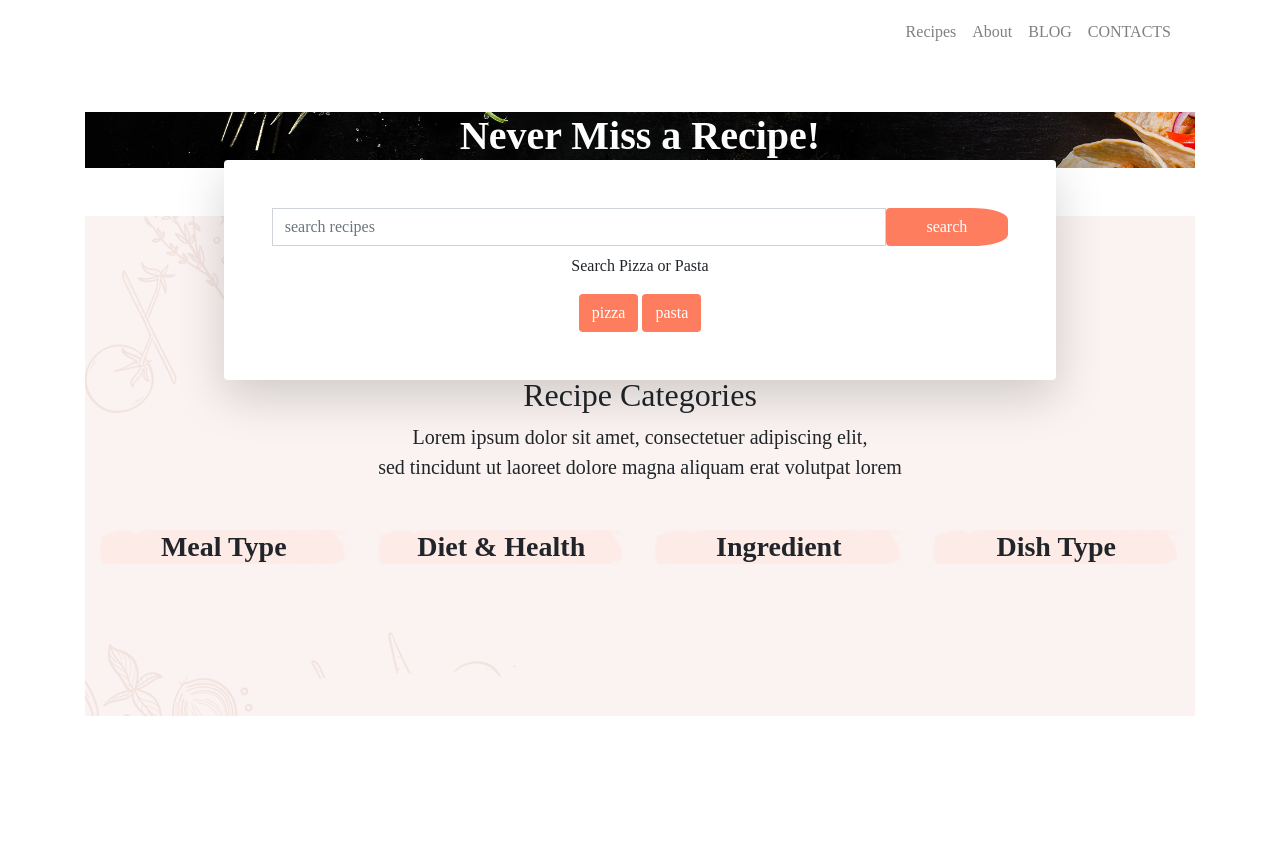
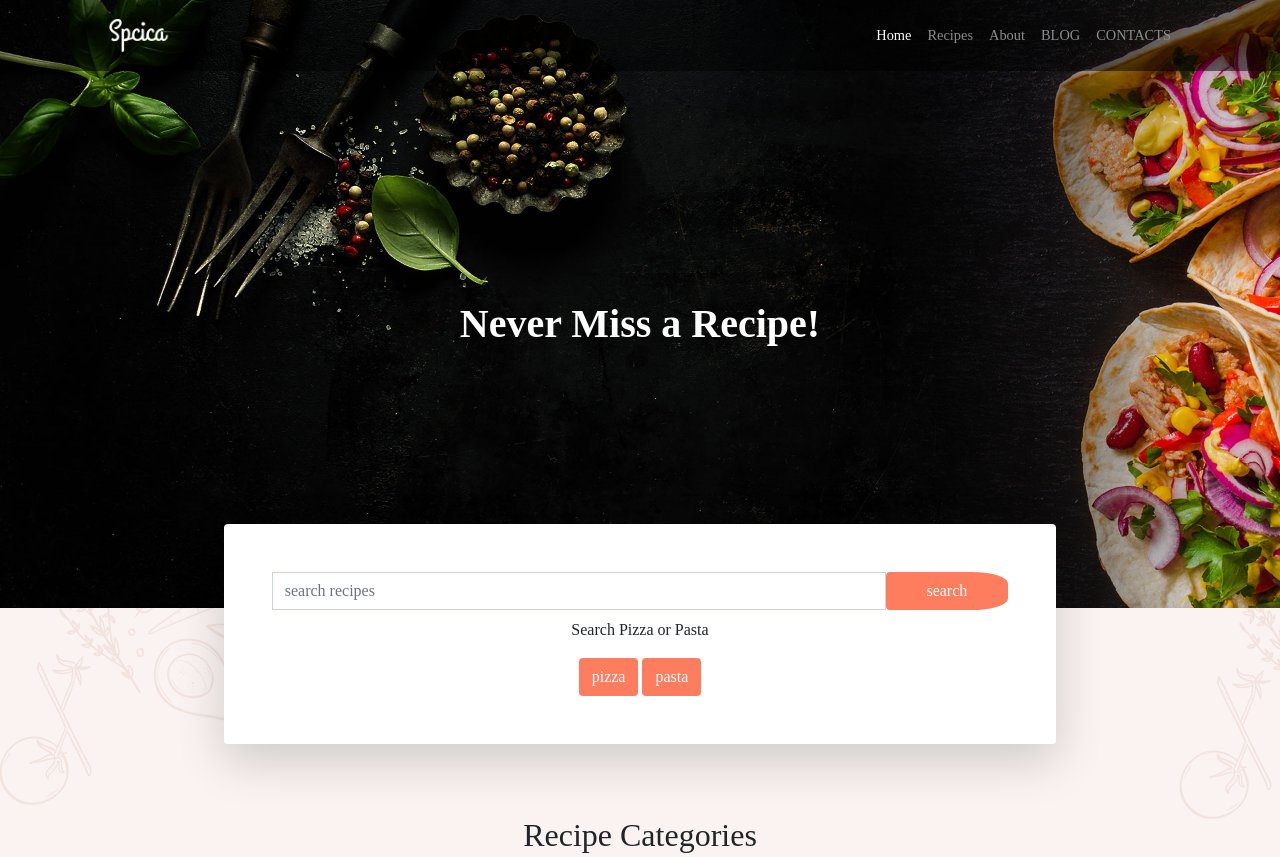
Before and after one commit to m-saleh96/4, a plain HTML site: page index.html in a window 1280 px wide. Shown: the top 857 px of the page. Before the commit the page ends 800 px from the top, so only its background shows below. Drawn offline with Linux system fonts and the light colour scheme; files that its build step writes are made by us from their sources.

Commit message:
Update style.css

```diff
--- a/css/style.css
+++ b/css/style.css
@@ -3,6 +3,36 @@ body
 {
     font-family: 'segoe ui light';
 }
+
+#sec-1{
+	background-color: rgba(0,0,0,0.5);
+	text-align: justify;
+	position: absolute;
+	top: 0;
+	left: 0;
+	right: 0;
+	z-index: 9999;
+}
+
+nav a {
+	color: #8c8c8c !important;
+	font-size: 0.9rem;
+	padding: 10px 8px !important;
+}
+
+nav button {
+	border: 3px solid white !important;
+}
+
+nav img{
+	width: 40px;
+	padding-right: 5px;
+}
+
+nav{
+	font-family: satisfy;
+}
+
 .color-mine
 {
     color:#ff7d5f !important;
@@ -20,11 +50,15 @@ body
 {
     background-color: rgba(0,0,0,0.5);
 }
-header
+#sec-2
 {
     background-image: url(../images/mainBg.jpg);
     background-size: cover;
     background-position:center center;
+}
+#sec-2 header
+{
+    height: 70vh;
 }
 #nav{
     position: absolute;
@@ -45,7 +79,7 @@ nav .logo
     background-position: center center;
 }
 
-#recipesSearch
+#sec-3
 {
     background: #faf3f1 url(../images/1.png);
 }
```
